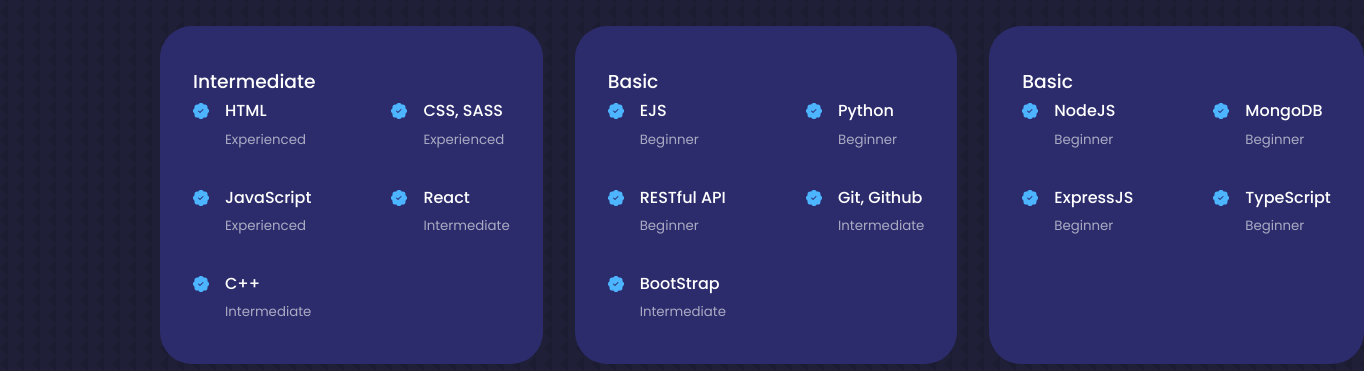
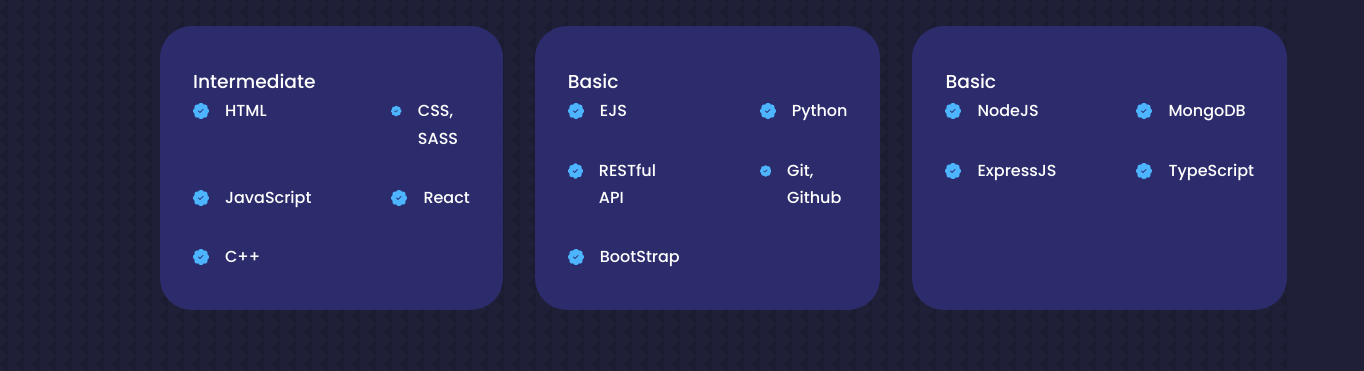
Before and after one commit to DipayanC2012/Portfolio_React, a React (Create React App) app: page / in a window 1280 px wide. Shown: the part 1980-2351 px from the top of the page, 1364 px wide, since content can reach past the window. Built offline with nearby package versions, Linux system fonts and the light colour scheme.

Commit message:
minor changes

```diff
--- a/src/components/about/About.jsx
+++ b/src/components/about/About.jsx
@@ -24,7 +24,7 @@
               <h5>Education</h5>
               <small>
                 <ul>
-                  <li>RV College Of Engineering, Bangalore
+                  <li>RV College of Engineering, Bangalore
                   <br></br>
                   <span className='year_of_graduation'>2020-2024</span></li>
 
--- a/src/components/experience/Experience.jsx
+++ b/src/components/experience/Experience.jsx
@@ -15,28 +15,27 @@
               <BsPatchCheckFill className='experience__details-icon' />
               <div>
                 <h4>HTML</h4>
-                <small className='text-light'>Experienced</small>
               </div>
             </article>
             <article className='experience__details'>
               <BsPatchCheckFill className='experience__details-icon' />
               <div>
                 <h4>CSS, SASS</h4>
-                <small className='text-light'>Experienced</small>
+
               </div>
             </article>
             <article className='experience__details'>
               <BsPatchCheckFill className='experience__details-icon' />
               <div>
                 <h4>JavaScript</h4>
-                <small className='text-light'>Experienced</small>
+
               </div>
             </article>
             <article className='experience__details'>
               <BsPatchCheckFill className='experience__details-icon' />
               <div>
                 <h4>React</h4>
-                <small className='text-light'>Intermediate</small>
+
               </div>
             </article>
 
@@ -44,7 +43,7 @@
               <BsPatchCheckFill className='experience__details-icon' />
               <div>
                 <h4>C++</h4>
-                <small className='text-light'>Intermediate</small>
+
               </div>
             </article>
           </div>
@@ -56,35 +55,35 @@
               <BsPatchCheckFill className='experience__details-icon' />
               <div>
                 <h4>EJS</h4>
-                <small className='text-light'>Beginner</small>
+
               </div>
             </article>
             <article className='experience__details'>
               <BsPatchCheckFill className='experience__details-icon' />
               <div>
                 <h4>Python</h4>
-                <small className='text-light'>Beginner</small>
+
               </div>
             </article>
             <article className='experience__details'>
               <BsPatchCheckFill className='experience__details-icon' />
               <div>
                 <h4>RESTful API</h4>
-                <small className='text-light'>Beginner</small>
+
               </div>
             </article>
             <article className='experience__details'>
               <BsPatchCheckFill className='experience__details-icon' />
               <div>
                 <h4>Git, Github</h4>
-                <small className='text-light'>Intermediate</small>
+
               </div>
             </article>
             <article className='experience__details'>
               <BsPatchCheckFill className='experience__details-icon' />
               <div>
                 <h4>BootStrap</h4>
-                <small className='text-light'>Intermediate</small>
+
               </div>
             </article>
           </div>
@@ -96,28 +95,28 @@
               <BsPatchCheckFill className='experience__details-icon' />
               <div>
                 <h4>NodeJS</h4>
-                <small className='text-light'>Beginner</small>
+
               </div>
             </article>
             <article className='experience__details'>
               <BsPatchCheckFill className='experience__details-icon' />
               <div>
                 <h4>MongoDB</h4>
-                <small className='text-light'>Beginner</small>
+
               </div>
             </article>
             <article className='experience__details'>
               <BsPatchCheckFill className='experience__details-icon' />
               <div>
                 <h4>ExpressJS</h4>
-                <small className='text-light'>Beginner</small>
+
               </div>
             </article>
             <article className='experience__details'>
               <BsPatchCheckFill className='experience__details-icon' />
               <div>
                 <h4>TypeScript</h4>
-                <small className='text-light'>Beginner</small>
+
               </div>
             </article>
           </div>
--- a/src/components/footer/Footer.jsx
+++ b/src/components/footer/Footer.jsx
@@ -18,9 +18,6 @@
         </li>
         <li>
           <a href="#about">About</a>
-        </li>
-        <li>
-          <a href="#Experience">Experience</a>
         </li>
 
         <li>
```
